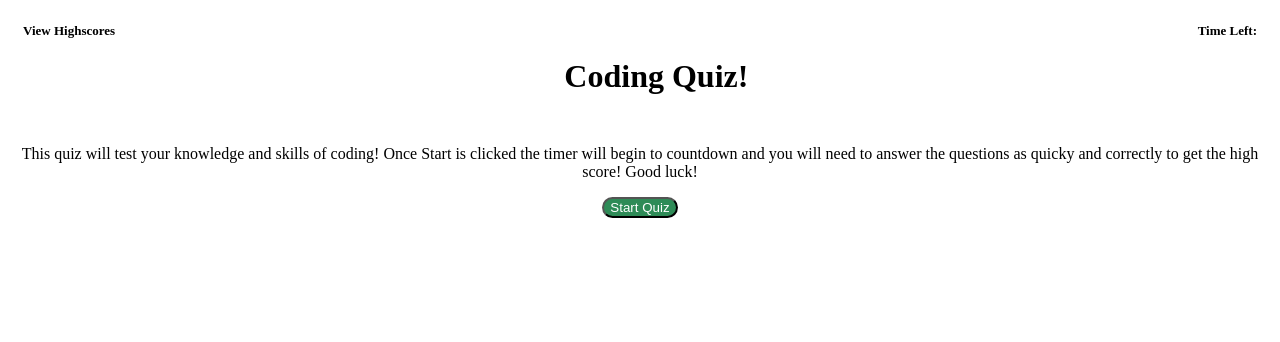
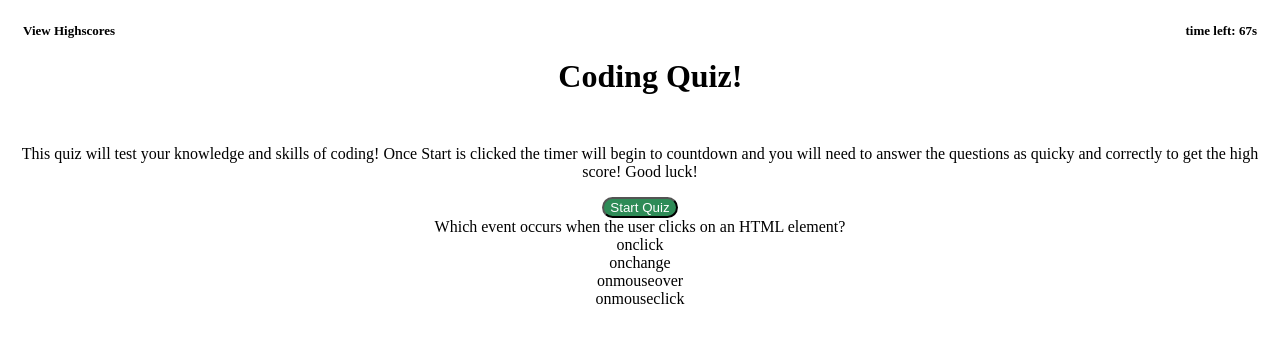
Before and after one commit to KCGooner/Coding_Quiz, a plain HTML site: page index.html in a window 1280 px wide. Both pictures are taken after a click on the button "Start Quiz". Drawn offline with Linux system fonts and the light colour scheme.

Commit message:
added javascript

```diff
--- a/assets/js/logic.js
+++ b/assets/js/logic.js
@@ -3,9 +3,41 @@ var startBtn = document.getElementById('start');
 var submitBtn = document.getElementById('Submit');
 
 var currentQuestion = 0;
+var questionsNo = 0;
 
+//click to start quiz
 startBtn.addEventListener('click', startQuiz);
+startBtn.addEventListener('click', startTimer);
 
-function startQuiz(questions) {
-    console.log("hello?")
+
+function startQuiz() {
+    displayQuiz(questionsNo);
+}
+//generate questions
+function displayQuiz(questionsNo) {
+    console.log(questions[questionsNo]);
+    questions[questionsNo].title, questions[questionsNo].choices;
+
+    var questionTitle = document.createElement("div")
+    questionTitle.innerHTML = questions[questionsNo].title
+    document.getElementById("quizContainer").appendChild(questionTitle);
+
+    var choices = questions[questionsNo].choices
+    for (var i = 0; i < choices.length; i++) {
+
+        var answerTitle = document.createElement("div")
+        answerTitle.innerHTML = choices[i]
+        document.getElementById("quizContainer").appendChild(answerTitle);
+    };
+    questionsNo++;
+
 };
+
+//timer
+function startTimer() {
+    var seconds = 70, $seconds = document.querySelector('#countdown');
+    (function countdown() {
+        $seconds.textContent = "time left: " + seconds + (seconds == 1 ? '' : 's')
+        if (seconds-- > 0) setTimeout(countdown, 750)
+    })();
+};
--- a/index.html
+++ b/index.html
@@ -16,8 +16,6 @@
 
     <h1>Coding Quiz!</h1>
 
-    <div class="quizContainer"></div>
-
     <p>This quiz will test your knowledge and skills of coding! Once Start is clicked the timer will begin to
         countdown
         and you will need to answer the questions as quicky and correctly to get the high score! Good luck!
@@ -26,8 +24,10 @@
     <div id="results"></div>
     <button id="start" type="button">Start Quiz</button>
 
+    <div id="quizContainer"></div>
+
+    <script src="./assets/js/questions.js"></script>
     <script src="./assets/js/logic.js"></script>
-    <script src="./assets/js/questions.js"></script>
 </body>
 
 </html>
```
